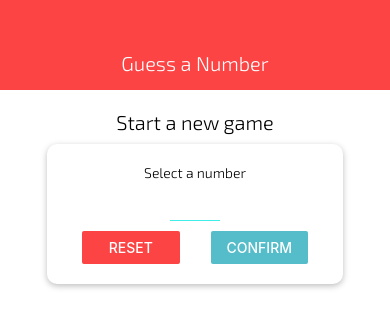
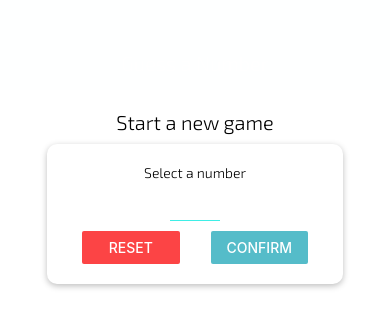
Before and after one commit to fernandoabcampos/react-native-guess-a-number-app, a React Native app: screen / in a window 390 px wide. Shown: the top 328 px of the page. Built offline with nearby package versions, Linux system fonts and the light colour scheme.

Commit message:
First contact with the Platform API

```diff
--- a/components/Header.js
+++ b/components/Header.js
@@ -1,5 +1,5 @@
 import React from "react";
-import { View, Text, StyleSheet } from "react-native";
+import { View, Text, StyleSheet, Platform } from "react-native";
 
 import Colors from "../constants/colors";
 const Header = (props) => {
@@ -15,12 +15,15 @@ const styles = StyleSheet.create({
     width: "100%",
     height: 90,
     paddingTop: 36,
-    backgroundColor: Colors.primary,
+    backgroundColor:
+      Platform.OS === "android" ? Colors.primary : Colors.titleText,
     alignItems: "center",
     justifyContent: "center",
+    borderBottomColor: Platform.OS === "ios" ? "#ccc" : "transparent",
+    borderBottomWidth: Platform.OS === "ios" ? 1 : 0,
   },
   headerTitle: {
-    color: Colors.titleText,
+    color: Platform.OS === "ios" ? Colors.secondary : "white",
     fontSize: 20,
     fontFamily: "exo2",
   },
```
